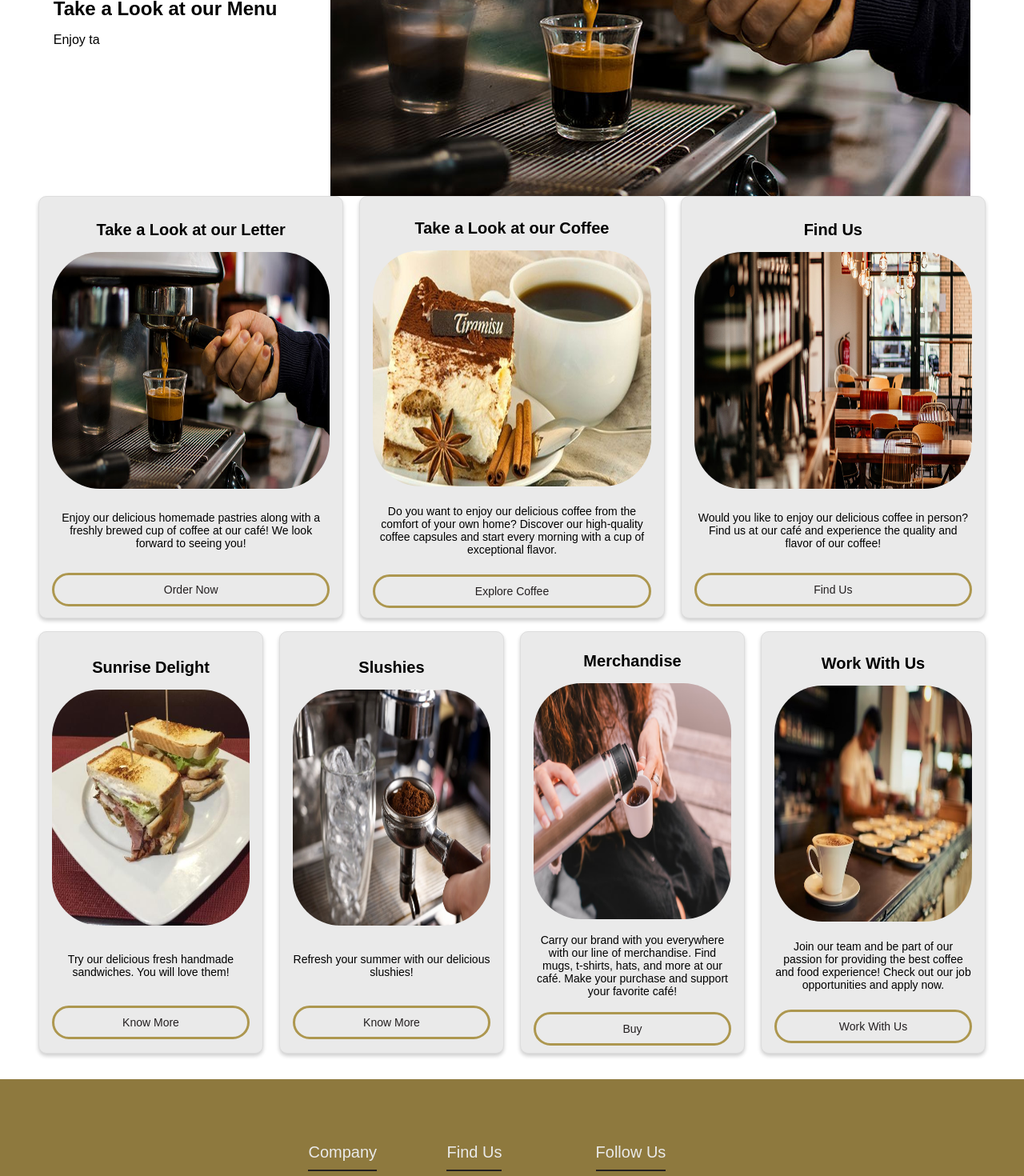
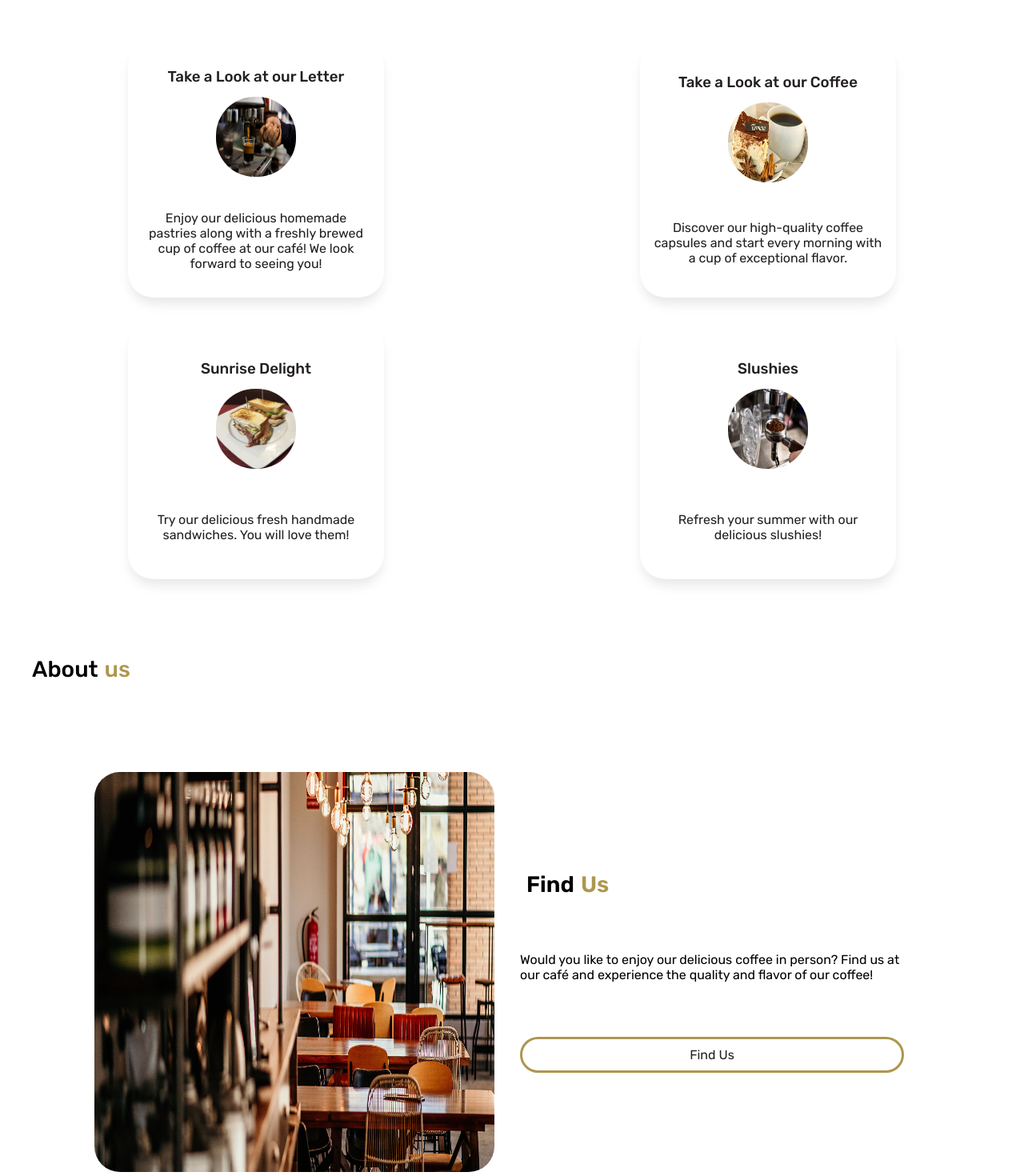
Before and after one commit to meeeww/tfg_cliente, a React (Vite) app: page / in a window 1280 px wide. Shown: the part 880-2350 px from the top of the page at 80% size. Built offline with nearby package versions, Linux system fonts and the light colour scheme.

Commit message:
Inicio mejorado

```diff
--- a/src/components/Informacion.jsx
+++ b/src/components/Informacion.jsx
@@ -1,3 +1,4 @@
+import { useState } from "react";
 import { NavLink } from "react-router-dom";
 
 import cafe1 from '../assets/InformacionCafe/Informacioncafe1.jpg'
@@ -10,57 +11,77 @@ import cafe7 from '../assets/InformacionCafe/Informacioncafe7.jpg'
 
 const linksUp = [
     { title: 'Take a Look at our Letter', description: 'Enjoy our delicious homemade pastries along with a freshly brewed cup of coffee at our café! We look forward to seeing you!', image: cafe1, button: "Order Now", redirection: "/menu" },
-    { title: 'Take a Look at our Coffee', description: 'Do you want to enjoy our delicious coffee from the comfort of your own home? Discover our high-quality coffee capsules and start every morning with a cup of exceptional flavor.', image: cafe2, button: "Explore Coffee", redirection: "/coffee" },
-    { title: 'Find Us', description: 'Would you like to enjoy our delicious coffee in person? Find us at our café and experience the quality and flavor of our coffee!', image: cafe3, button: "Find Us", redirection: "/aboutus" },
+    { title: 'Take a Look at our Coffee', description: 'Discover our high-quality coffee capsules and start every morning with a cup of exceptional flavor.', image: cafe2, button: "Explore Coffee", redirection: "/coffee" },
+    { title: 'Sunrise Delight', description: 'Try our delicious fresh handmade sandwiches. You will love them!', image: cafe4, button: "Know More", redirection: "/sandwiches" },
+    { title: 'Slushies', description: 'Refresh your summer with our delicious slushies!', image: cafe5, button: "Know More", redirection: "/slushies" },
 ]
 
 const linksDown = [
-    { title: 'Sunrise Delight', description: 'Try our delicious fresh handmade sandwiches. You will love them!', image: cafe4, button: "Know More", redirection: "/sandwiches" },
-    { title: 'Slushies', description: 'Refresh your summer with our delicious slushies!', image: cafe5, button: "Know More", redirection: "/slushies" },
-    { title: 'Merchandise', description: 'Carry our brand with you everywhere with our line of merchandise. Find mugs, t-shirts, hats, and more at our café. Make your purchase and support your favorite café!', image: cafe6, button: "Buy", redirection: "/merchandising" },
-    { title: 'Work With Us', description: 'Join our team and be part of our passion for providing the best coffee and food experience! Check out our job opportunities and apply now.', image: cafe7, button: "Work With Us", redirection: "/workwithus" },
+    { title: 'Find', subtitle: "Us", left: true, description: 'Would you like to enjoy our delicious coffee in person? Find us at our café and experience the quality and flavor of our coffee!', image: cafe3, button: "Find Us", redirection: "/aboutus" },
+    { title: 'Merchandise', subtitle: "", left: false, description: 'Carry our brand with you everywhere with our line of merchandise. Find mugs, t-shirts, hats, and more at our café. Make your purchase and support your favorite café!', image: cafe6, button: "Buy", redirection: "/merchandising" },
+    { title: 'Work With', subtitle: "Us", left: true, description: 'Join our team and be part of our passion for providing the best coffee and food experience! Check out our job opportunities and apply now.', image: cafe7, button: "Work With Us", redirection: "/workwithus" },
 ]
 
 const Informacion = () => {
 
     return (
-        <div>
-            <div className="CartaInformacionContainer">
-                <div className="WrapperCartaInformacion">
-                    <h2>Take a Look at our Menu</h2>
-                    <p>Enjoy ta</p>
+        <>
+            <div className="exploreClassInformacion">
+                <div className="tituloInformacionIndividual">
+                    <h2>Explore by our <h2 style={{ color: "var(--color_secundario)" }}>products</h2></h2>
                 </div>
-                <img src={cafe1}></img>
+                <div className="exploreOptionsInformacion">
+                    {linksUp.map((item) => (
+                        <a key={item.name} href={item.redirection}>
+                            <div className="opcionIndividualInformacion">
+                                <div className="separacionIndividualInformacion">
+                                    <h3>{item.title}</h3>
+                                    <img src={item.image} className="imagenOpcionInformacion"></img>
                                 </div>
-            <div className="InformacionDivContainer1">
-                {linksUp.map((item) => (
-                    <div key={item.title} className="InformacionDiv">
-                        <div className="InformacionCaja">
-                            <h2>{item.title}</h2>
-                            <div>
-                                <img src={item.image} alt="Coffee" />
+                                <p>{item.description}</p>
                             </div>
+                        </a>
+                    ))}
                 </div>
+                <div className="tituloInformacionIndividual">
+                    <h2>About <h2 style={{ color: "var(--color_secundario)" }}>us</h2></h2>
+                </div>
+                <div className="aboutUsOptionsInformacion">
+                    {linksDown.map((item) => (
+                        <div key={item.title} className="aboutUsIndividual">
+                            {item.left == true ?
+                                <>
+                                    <img src={item.image} className="aboutUsImagenInformacion"></img>
+                                    <div className="textoAboutUs">
+                                        <div className="tituloAboutUsIndividual">
+                                            <h2>{item.title} <h2 style={{ color: "var(--color_secundario)" }}>{item.subtitle}</h2></h2>
+                                        </div>
+
                                         <p>{item.description}</p>
                                         <NavLink to={item.redirection} className="botonInformacion">{item.button}</NavLink>
                                     </div>
-                ))}
+                                </>
+                                :
+                                <>
+                                    <div className="textoAboutUs">
+                                        <div className="tituloAboutUsIndividual">
+                                            <h2>{item.title} <h2 style={{ color: "var(--color_secundario)" }}>{item.subtitle}</h2></h2>
                                         </div>
-            <div className="InformacionDivContainer2">
-                {linksDown.map((item) => (
-                    <div key={item.title} className="InformacionDiv">
-                        <div className="InformacionCaja">
-                            <h2>{item.title}</h2>
-                            <div>
-                                <img src={item.image} alt="Coffee" />
-                            </div>
-                        </div>
+
                                         <p>{item.description}</p>
                                         <NavLink to={item.redirection} className="botonInformacion">{item.button}</NavLink>
                                     </div>
+                                    <img src={item.image} className="aboutUsImagenInformacion"></img>
+
+                                </>
+                            }
+                        </div>
                     ))}
+
+
                 </div>
             </div>
+        </>
     );
 };
 
--- a/src/estilos/estilos.css
+++ b/src/estilos/estilos.css
@@ -1,4 +1,4 @@
-@import url('https://fonts.googleapis.com/css2?family=Poppins:ital,wght@0,100;0,200;0,300;0,400;0,500;0,600;0,700;0,800;0,900;1,100;1,200;1,300;1,400;1,500;1,600;1,700;1,800;1,900&display=swap');
+@import url('https://fonts.googleapis.com/css2?family=Rubik:ital,wght@0,300;0,400;0,500;0,600;0,700;0,800;0,900;1,300;1,400;1,500;1,600;1,700;1,800;1,900&display=swap');
 
 :root {
   --color_principal: #8E793E;
@@ -7,7 +7,7 @@
   --background_color_1: #FFFFFF;
   --backgroud_color_2: #231f20;
   --gris: #231f20;
-  --blanco: #EAEAEA;
+  --blanco: #fff8f8;
 }
 
 * {
@@ -182,75 +182,159 @@ body {
   display: flex;
   align-items: flex-start;
   justify-content: center;
-  padding-block: 1rem;
+  padding-block: 5rem;
   width: 100%;
 }
 
 /*Informacion*/
-.CartaInformacionContainer{
+.exploreClassInformacion {
   display: flex;
-  justify-content: space-evenly;
-  align-items: center;
+  flex-direction: column;
+  width: 100%;
+  justify-content: flex-start;
+  align-items: flex-start;
 }
 
-.WrapperCartaInformacion h2{
-  margin-block: 1rem;
+.tituloInformacionIndividual {
+  margin-left: 2rem;
 }
 
-.InformacionDivContainer1 {
-  display: grid;
-  grid-template-columns: repeat(3, 1fr);
-  grid-column-gap: 20px;
-  align-items: center;
-  padding-inline: 3rem;
-  width: 100%;
+.tituloInformacionIndividual h2 {
+  display: flex;
+  text-align: center;
+  font-size: 70px;
+  font-weight: bold;
+  margin-left: 0.5rem;
 }
 
-.InformacionDivContainer1 img {
-  width: 100%;
-  height: 100%;
-  border-radius: 60px;
+.exploreClassInformacion h2 {
+  font-weight: 500;
+  font-size: 28px;
 }
 
-.InformacionDiv {
-  height: 33rem;
-  width: 100%;
+.exploreOptionsInformacion a {
+  text-decoration: none;
   text-align: center;
-  justify-content: space-around;
-  padding-inline: 1rem;
-  background-color: var(--blanco);
-  box-shadow: 0px 3px 5px rgba(0, 0, 0, 0.2);
-  border-radius: 10px;
-  border: 1px solid #dddddd;
-  font-size: 14px;
+}
+
+.opcionIndividualInformacion {
   display: flex;
   flex-direction: column;
+  align-items: center;
+  justify-content: space-evenly;
+  width: 20rem;
+  height: 20rem;
+  padding: 1rem;
+  color: var(--gris);
+  box-shadow: 0px 10px 15px -3px rgba(0, 0, 0, 0.1);
+  border-radius: 2rem;
+
+  margin: 1rem;
+
+  transition: all 0.25s;
 }
 
-.InformacionDivContainer2 img {
-  width: 100%;
-  height: 100%;
-  border-radius: 60px;
+.opcionIndividualInformacion:hover {
+  background-color: var(--color_secundario);
+  color: var(--blanco);
+  box-shadow: 0px 10px 15px -3px rgba(173, 151, 79, 0.7);
+
+  transition: all 0.25s;
 }
 
-.InformacionCaja >div{
-  width: 100%;
-  height: 100%;
+.opcionIndividualInformacion img {
+  width: 100px;
+  height: 100px;
+  border-radius: 3rem;
+  margin-block-end: 1.5rem;
 }
 
-.InformacionCaja {
+.opcionIndividualInformacion h3 {
+  font-weight: 500;
+}
+
+.exploreOptionsInformacion {
+  display: flex;
+  align-items: center;
+  justify-content: center;
+  width: 100%;
+  margin-block-start: 4rem;
+}
+
+@media(max-width: 1400px){
+  .exploreOptionsInformacion{
+    display: grid;
+    grid-template-columns: repeat(2, 1fr);
+    align-content: center;
+    justify-items: center;
+  }
+}
+
+.separacionIndividualInformacion {
+  display: flex;
+  height: 10rem;
+  flex-direction: column;
+  align-items: center;
+  justify-content: space-between;
+}
+
+.aboutUsOptionsInformacion {
   display: flex;
   flex-direction: column;
-  text-align: center;
+  justify-content: center;
+  align-items: center;
+  width: 100%;
+  margin-block-start: 5rem;
+}
+
+.aboutUsIndividual {
+  display: flex;
   align-items: center;
   justify-content: space-around;
-  width: 100%;
-  height: 66.6%;
+  margin-block: 2rem;
 }
 
-.InformacionCaja h2{
-  padding-block: 1rem;
-  font-size: 20px;
+@media(max-width: 1070px){
+  .aboutUsIndividual{
+    flex-direction: column;
+  }
+}
+
+.aboutUsIndividual img {
+  border-radius: 2rem;
+
+  transition: all 0.25s;
+}
+
+.aboutUsIndividual img:hover {
+  scale: 105%;
+
+  transition: all 0.25s;
+}
+
+.textoAboutUs {
+  width: 30rem;
+  display: flex;
+  flex-direction: column;
+  justify-content: space-around;
+  height: 20rem;
+  margin-inline: 2rem;
+}
+
+.tituloInformacionIndividual {
+  margin-block-start: 5rem;
+}
+
+.tituloAboutUsIndividual h2 {
+  display: flex;
+  font-size: 28px;
+  font-weight: 600;
+  margin-left: 0.5rem;
+}
+
+.aboutUsImagenInformacion {
+  width: 500px;
+  height: 500px;
 }
 
 .botonInformacion {
@@ -261,6 +345,9 @@ body {
   border-radius: 2rem;
   cursor: pointer;
   text-decoration: none;
+  width: auto;
+  text-align: center;
+
   transition: all 0.25s;
 }
 
@@ -269,29 +356,8 @@ body {
   border-radius: 2rem;
   background-color: var(--color_secundario);
   color: var(--blanco);
+
   transition: all 0.25s;
-}
-
-.InformacionDivContainer2 {
-  display: grid;
-  grid-template-columns: repeat(4, 1fr);
-  grid-column-gap: 20px;
-  align-items: center;
-  padding-inline: 3rem;
-  padding-block: 1rem;
-  width: 100%;
-}
-
-@media (max-width:600px){
-  .InformacionDivContainer1{
-    grid-template-columns: repeat(1, 1fr);
-    grid-row-gap: 20px;
-  }
-
-  .InformacionDivContainer2{
-    grid-template-columns: repeat(1, 1fr);
-    grid-row-gap: 20px;
-  }
 }
 
 /*SingIn / FormInput*/
@@ -318,20 +384,20 @@ body {
   margin-block: 1rem;
 }
 
-.SingInMedio a{
+.SingInMedio a {
   color: var(--blanco);
   text-decoration: none;
 
   transition: all 0.25s;
 }
 
-.SingInMedio a:hover{
+.SingInMedio a:hover {
   color: var(--gris);
 
   transition: all 0.25s;
 }
 
-.staySignedIn{
+.staySignedIn {
   color: var(--blanco);
 }
 
@@ -397,7 +463,7 @@ body {
   color: var(--gris);
 }
 
-.forgotPassword{
+.forgotPassword {
   color: var(--blanco);
 }
 
@@ -425,20 +491,20 @@ body {
   align-items: flex-start;
 }
 
-.managementDashboard{
+.managementDashboard {
   padding-block: 1rem;
 }
 
-.managementDashboard h3{
+.managementDashboard h3 {
   font-size: 22px;
   padding-block: 1rem;
 }
 
-.clientsDashboard{
+.clientsDashboard {
   padding-block: 1rem;
 }
 
-.clientsDashboard h3{
+.clientsDashboard h3 {
   font-size: 22px;
   padding-block: 1rem;
 }
@@ -452,11 +518,11 @@ body {
   overflow: auto;
 }
 
-.sessionDashboard a{
+.sessionDashboard a {
   margin-inline: 1rem;
 }
 
-.crearProducto{
+.crearProducto {
   display: flex;
   justify-content: right;
 }
@@ -512,7 +578,7 @@ h3 {
   width: 20%;
 }
 
-.imagenFotoInfoDashboard img{
+.imagenFotoInfoDashboard img {
   width: 50px;
   height: 50px;
 }
@@ -521,7 +587,7 @@ h3 {
   margin: 0
 }
 
-.informacionInfoDashboard{
+.informacionInfoDashboard {
   width: 20%;
 }
 
@@ -571,6 +637,7 @@ h3 {
   justify-content: center;
   margin-block: 2rem;
 }
+
 /* barra lateral */
 
 .barraDashboard {
@@ -617,17 +684,17 @@ h3 {
   transition: all 0.25s;
 }
 
-.secondDashboard a:hover{
+.secondDashboard a:hover {
   color: var(--color_secundario);
 
   transition: all 0.25s;
 }
 
-.secondDashboard h4{
+.secondDashboard h4 {
   margin-inline: 1rem;
 }
 
-.secondDashboard i{
+.secondDashboard i {
   width: 16px;
   height: 16px;
   text-align: center;
@@ -741,16 +808,17 @@ h3 {
 
 /*768*/
 @media (max-width: 1100px) {
-  .panelDashboard{
+  .panelDashboard {
     width: 70%;
   }
 
-  .barraDashboard{
+  .barraDashboard {
     width: 30%;
   }
 }
 
 @media (max-width: 800px) {}
+
 @media (max-width: 920px) {
   .divContainerInformacion {
     flex-direction: column;
```
Lines whose indentation alone changed are shown as unchanged.
